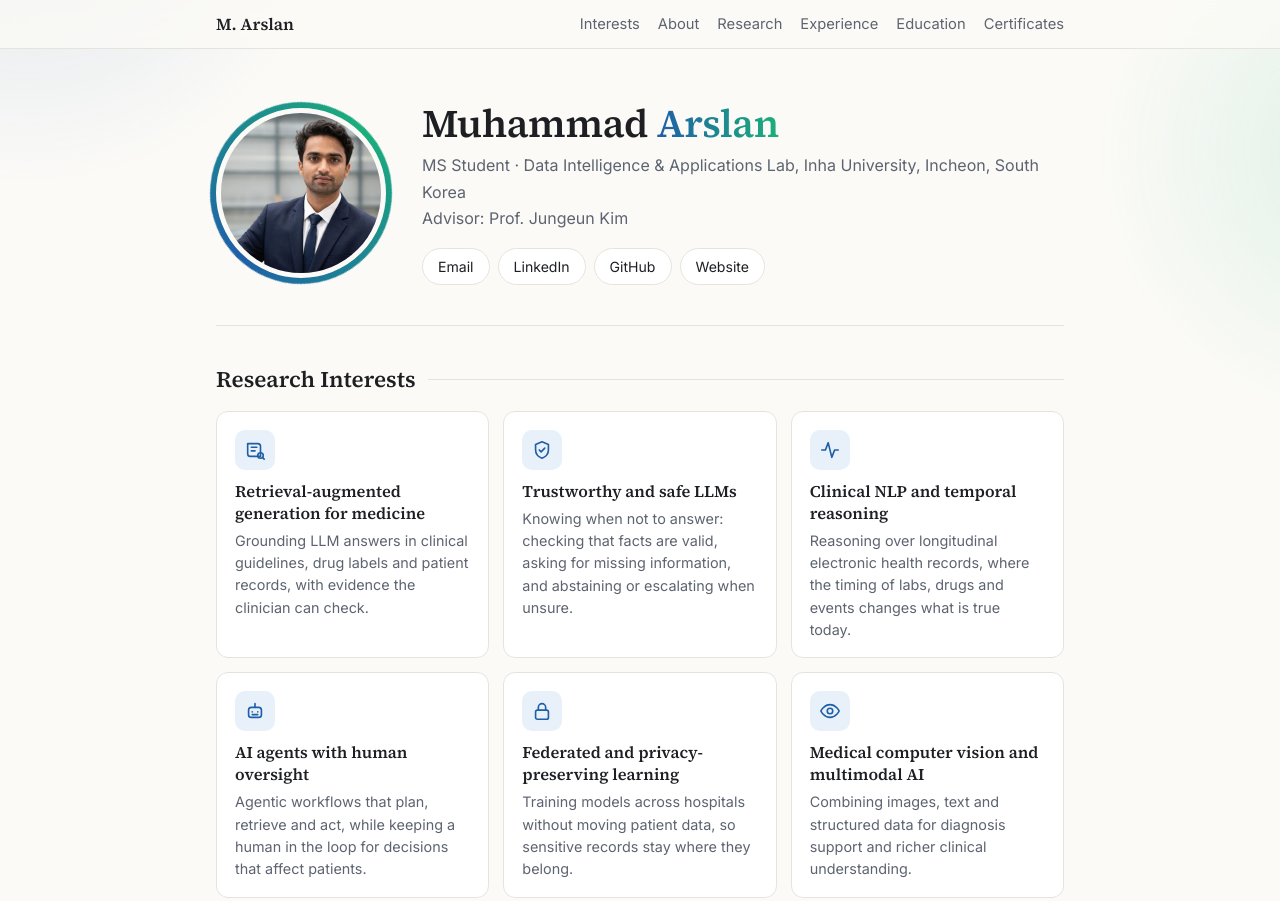
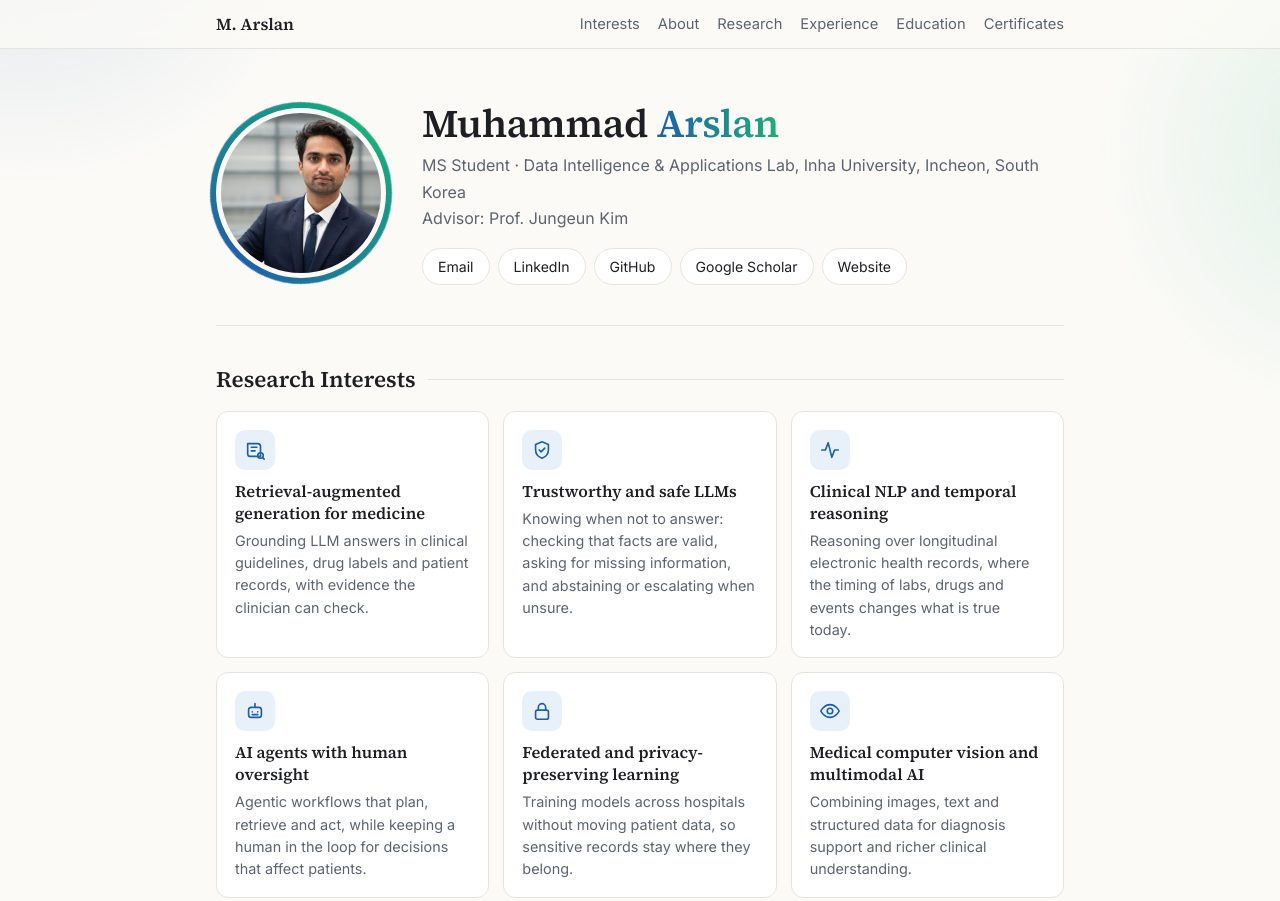
Before and after one commit to arslan786786/arslan786786.github.io, a plain HTML site: page index.html in a window 1280 px wide. Shown: the top 901 px of the page. Drawn offline with Linux system fonts and the light colour scheme.

Commit message:
Add Google Scholar link

```diff
--- a/index.html
+++ b/index.html
@@ -162,7 +162,7 @@
       <a href="mailto:786786a@inha.edu">Email</a>
       <a href="https://www.linkedin.com/in/muhammad-arslan-b591b1285/">LinkedIn</a>
       <a href="https://github.com/arslan786786">GitHub</a>
-      <!-- <a href="https://scholar.google.com/citations?user=YOUR_ID">Google Scholar</a> -->
+      <a href="https://scholar.google.com/citations?user=FCQvC9YAAAAJ">Google Scholar</a>
       <!-- <a href="cv.pdf">CV</a> -->
       <a href="https://codewitharslan.com">Website</a>
     </div>
```
